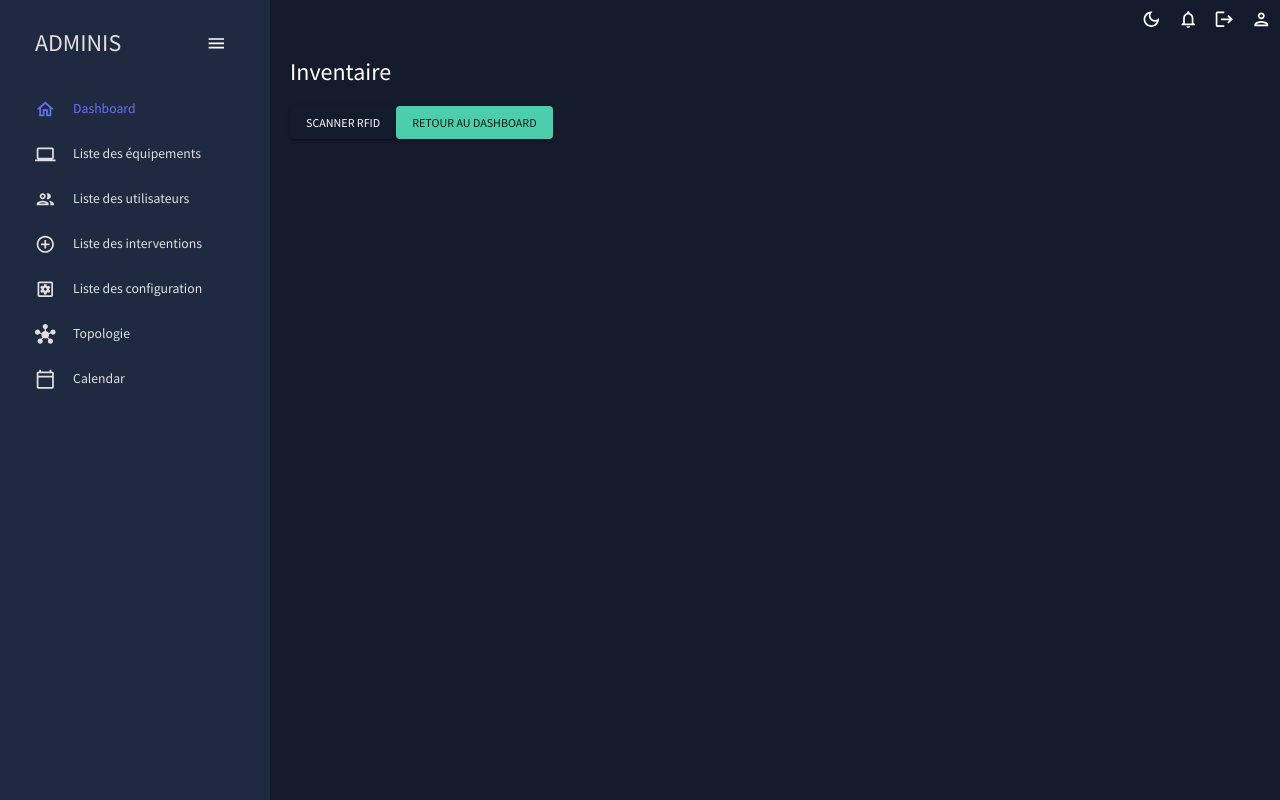
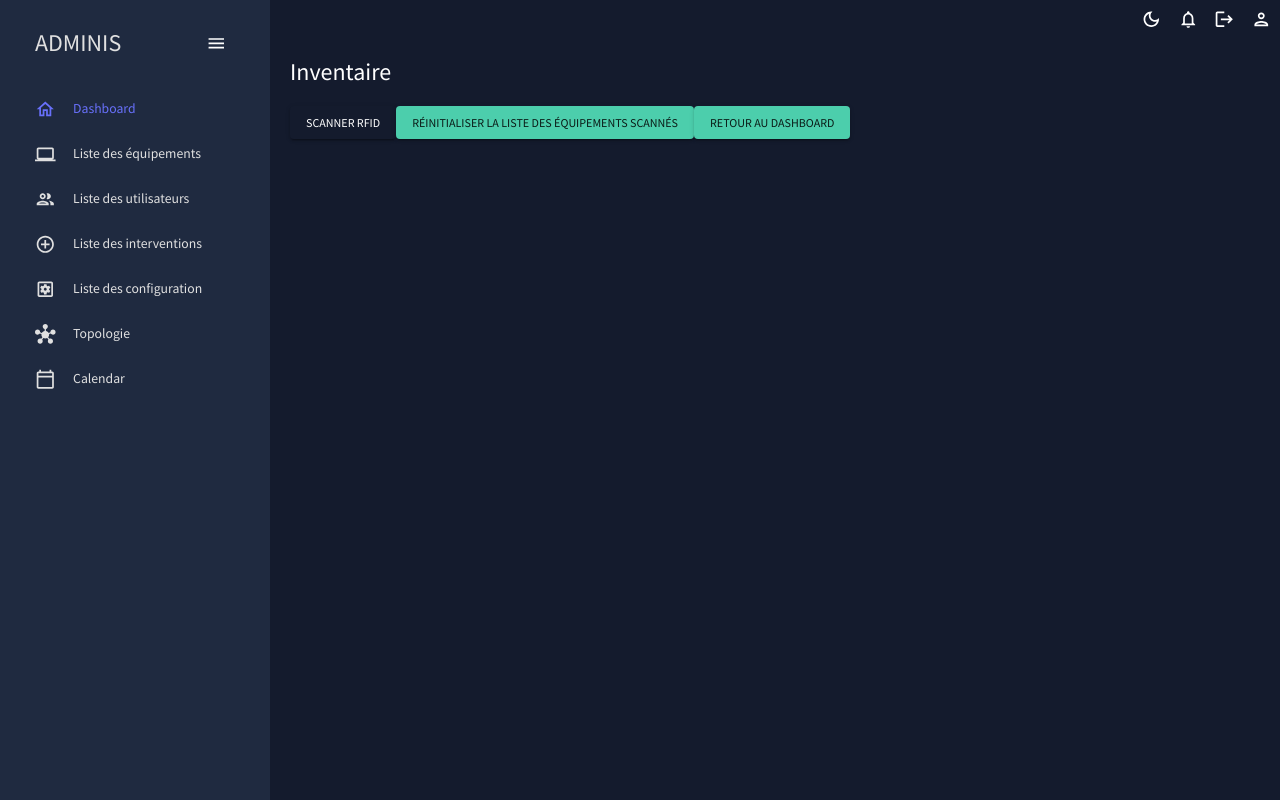
Before and after one commit to Meryem-megdiche/reactApp, a React (Create React App) app: page /inventory in a window 1280 px wide. Built offline with nearby package versions, Linux system fonts and the light colour scheme; no server answers; what pdfmake would draw is missing.

Commit message:
new inkt

```diff
--- a/src/scenes/inventory/Inventory.jsx
+++ b/src/scenes/inventory/Inventory.jsx
@@ -1,5 +1,5 @@
 import React, { useState, useEffect } from 'react';
-import { Box, Button, Typography } from '@mui/material';
+import { Box, Button, Typography, Alert } from '@mui/material';
 import { useNavigate } from 'react-router-dom';
 import axios from 'axios';
 import Graph from 'react-graph-vis';
@@ -10,6 +10,7 @@ const Inventory = () => {
   const [scannedEquipments, setScannedEquipments] = useState([]);
   const [equipmentList, setEquipmentList] = useState([]);
   const [graph, setGraph] = useState({ nodes: [], edges: [] });
+  const [alertMessage, setAlertMessage] = useState('');
 
   useEffect(() => {
     const fetchEquipments = async () => {
@@ -23,19 +24,10 @@ const Inventory = () => {
     fetchEquipments();
   }, []);
 
-  useEffect(() => {
-    const interval = setInterval(fetchScannedEquipments, 5000); // Fetch every 5 seconds
-    return () => clearInterval(interval);
-  }, []);
-
-  const fetchScannedEquipments = async () => {
-    try {
-      const response = await axios.get('https://nodeapp-0ome.onrender.com/scannedEquipments');
-      setScannedEquipments(response.data);
-      updateGraph(response.data);
-    } catch (error) {
-      console.error('Error fetching scanned equipments:', error);
-    }
+  const handleResetScannedEquipments = () => {
+    setScannedEquipments([]);
+    setGraph({ nodes: [], edges: [] });
+    setAlertMessage('Scanned equipment list reset.');
   };
 
   const handleRFIDScan = async () => {
@@ -46,25 +38,32 @@ const Inventory = () => {
         const rfid = event.serialNumber;
         const scannedEquipment = equipmentList.find(equip => equip.RFID === rfid);
         if (scannedEquipment) {
+          let newScannedEquipments = [...scannedEquipments];
+
           if (scannedEquipments.length > 0) {
             const lastScannedEquipment = scannedEquipments[scannedEquipments.length - 1];
             lastScannedEquipment.ConnecteA.push(scannedEquipment._id);
             try {
               await axios.put(`https://nodeapp-0ome.onrender.com/equip/${lastScannedEquipment._id}`, lastScannedEquipment);
+              setAlertMessage(`Connected ${lastScannedEquipment.Nom} to ${scannedEquipment.Nom}`);
             } catch (updateError) {
               console.error('Error updating equipment:', updateError);
+              setAlertMessage('Error updating equipment connection.');
             }
           }
-          const newScannedEquipments = [...scannedEquipments, scannedEquipment];
+
+          newScannedEquipments = [...newScannedEquipments, scannedEquipment];
           setScannedEquipments(newScannedEquipments);
           updateGraph(newScannedEquipments);
           await axios.post('https://nodeapp-0ome.onrender.com/scannedEquipments', newScannedEquipments);
         } else {
           console.error('Équipement non trouvé');
+          setAlertMessage('Équipement non trouvé');
         }
       });
     } catch (error) {
       console.error('Erreur lors de la lecture du tag RFID:', error);
+      setAlertMessage('Erreur lors de la lecture du tag RFID');
     }
   };
 
@@ -78,11 +77,16 @@ const Inventory = () => {
       color: getColorByState(equip.Etat)
     }));
 
-    const edges = equipments.slice(1).map((equip, index) => ({
-      from: equipments[index]._id,
-      to: equip._id,
-      arrows: 'to'
-    }));
+    const edges = [];
+    equipments.forEach(equip => {
+      equip.ConnecteA.forEach(connectedId => {
+        edges.push({
+          from: equip._id,
+          to: connectedId,
+          arrows: 'to'
+        });
+      });
+    });
 
     setGraph({ nodes, edges });
   };
@@ -141,6 +145,14 @@ const Inventory = () => {
       <Button variant="contained" color="primary" onClick={handleRFIDScan}>
         Scanner RFID
       </Button>
+      <Button variant="contained" color="secondary" onClick={handleResetScannedEquipments} ml="10px">
+        Réinitialiser la liste des équipements scannés
+      </Button>
+      {alertMessage && (
+        <Box mt="20px">
+          <Alert severity="info">{alertMessage}</Alert>
+        </Box>
+      )}
       {scannedEquipments.length > 0 && (
         <Box mt="20px">
           <Typography variant="h5">Équipements scannés :</Typography>
```
